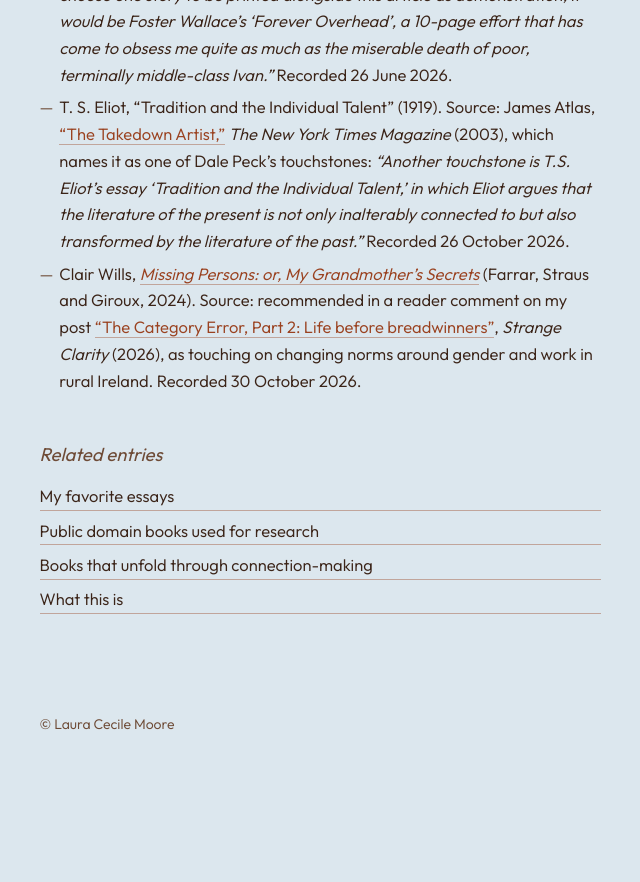
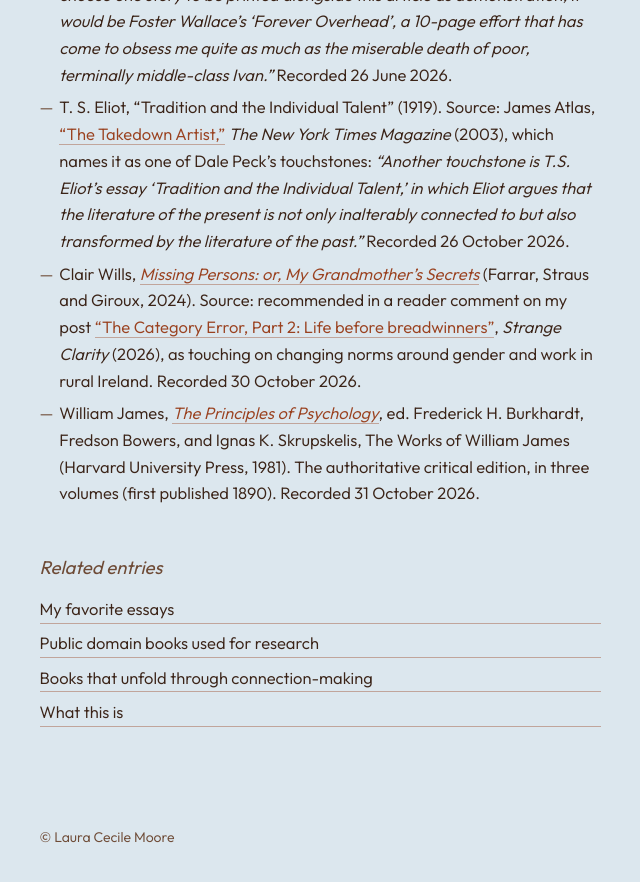
Before and after one commit to lauramoorewrites-del/treasury, a Jekyll site: the page built from _pages/reading-list.md, in a window 1280 px wide and 900 px high, scrolled down 1271 px. Shown: the top 882 px of the window, without its empty margins (320-960 px from the left). Built offline with Jekyll 4.4.1, drawn with Linux system fonts in a browser that asks for light colours; before the commit the page ends 2059 px from its top, so only the background shows below that; some of the changed text lies outside the part shown.

Commit message:
Reading list: add Harvard critical edition of James's Principles of Psychology
Co-Authored-By: Claude Opus 5.5 (1M context) <noreply@anthropic.com>

```diff
--- a/_pages/reading-list.md
+++ b/_pages/reading-list.md
@@ -3,7 +3,7 @@ layout: default
 id: 9
 title: "Reading list"
 created: "26 June 2026"
-updated: "30 October 2026"
+updated: "31 October 2026"
 topics: [reading lists, reading]
 related:
   - title: "My favorite essays"
@@ -31,3 +31,4 @@ Running list of texts to read, with source and date recorded.
 - David Foster Wallace, “Forever Overhead.” Source: Zadie Smith: *“If I could choose one story to be printed alongside this article as demonstration, it would be Foster Wallace’s ‘Forever Overhead’, a 10-page effort that has come to obsess me quite as much as the miserable death of poor, terminally middle-class Ivan.”* Recorded 26 June 2026.
 - T. S. Eliot, “Tradition and the Individual Talent” (1919). Source: James Atlas, [“The Takedown Artist,”](https://www.nytimes.com/2003/10/26/magazine/the-takedown-artist.html) *The New York Times Magazine* (2003), which names it as one of Dale Peck’s touchstones: *“Another touchstone is T.S. Eliot’s essay ‘Tradition and the Individual Talent,’ in which Eliot argues that the literature of the present is not only inalterably connected to but also transformed by the literature of the past.”* Recorded 26 October 2026.
 - Clair Wills, [*Missing Persons: or, My Grandmother’s Secrets*](https://bookshop.org/a/113685/9781250371928) (Farrar, Straus and Giroux, 2024). Source: recommended in a reader comment on my post [“The Category Error, Part 2: Life before breadwinners”](https://www.strangeclarity.com/p/life-before-breadwinners), *Strange Clarity* (2026), as touching on changing norms around gender and work in rural Ireland. Recorded 30 October 2026.
+- William James, [*The Principles of Psychology*](https://bookshop.org/a/113685/9780674705593), ed. Frederick H. Burkhardt, Fredson Bowers, and Ignas K. Skrupskelis, The Works of William James (Harvard University Press, 1981). The authoritative critical edition, in three volumes (first published 1890). Recorded 31 October 2026.
```
Also changed, not shown: entries.md (+3 -3 lines), index.md (+3 -3 lines), topics/reading-lists.md (+1 -1 lines), topics/reading.md (+1 -1 lines).
